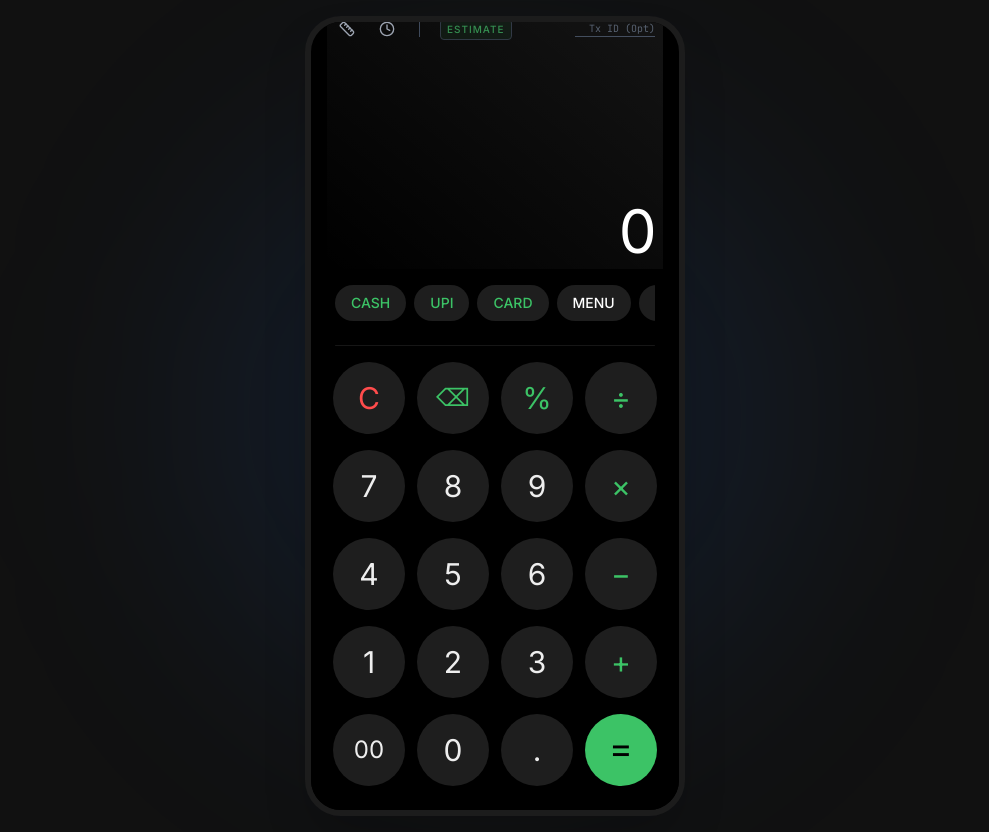
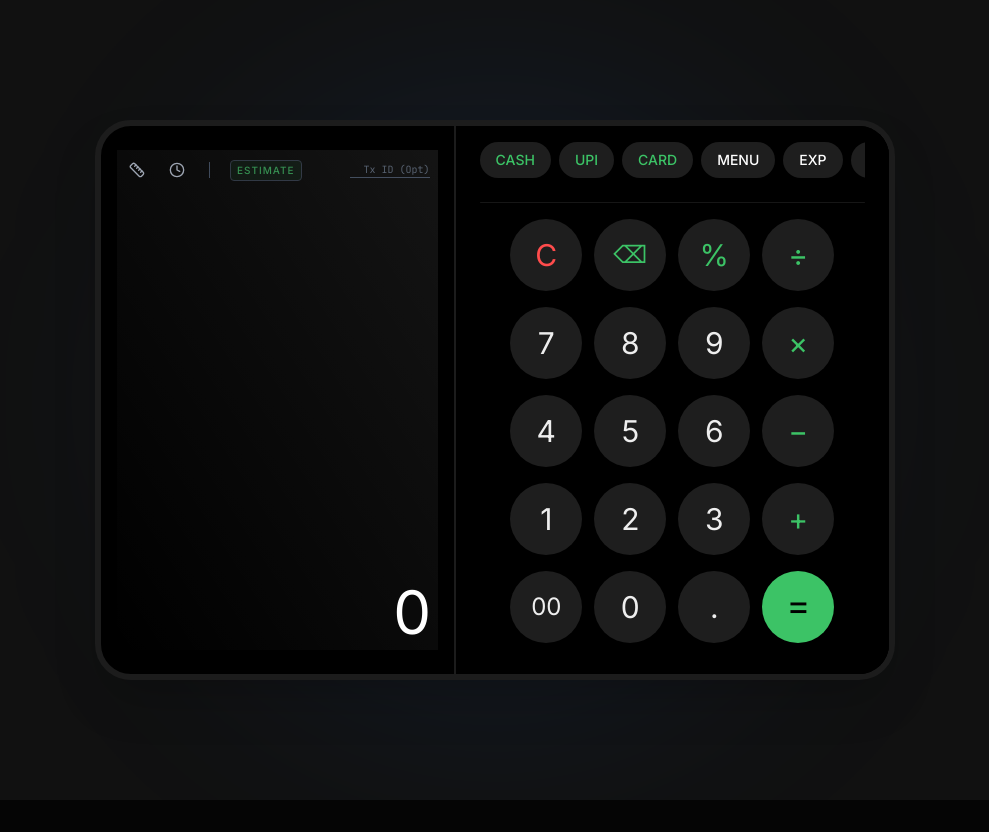
Before and after one commit to saurabhgpt143/UPOS, a React (Vite) app: page / in a window 1280 px wide. Shown: the whole page, without its empty margins (145-1134 px from the left). After the commit the page ends 800 px from the top, so only its background shows below. Built offline with nearby package versions, Linux system fonts and the light colour scheme.

Commit message:
feat: update POS device layout for desktop view
Refactor the device component to use a horizontal split-screen layout on desktop devices, separating the screen and keypad areas for improved usability.

```diff
--- a/src/components/POSDevice.tsx
+++ b/src/components/POSDevice.tsx
@@ -75,11 +75,11 @@ export function POSDevice() {
   };
 
   return (
-    <div className="relative w-full max-w-[400px] sm:w-[380px] h-[100dvh] sm:h-[800px] sm:max-h-[100dvh] bg-black sm:rounded-[36px] overflow-hidden flex flex-col items-center mx-auto sm:border-[6px] sm:border-[#1c1c1c] shadow-2xl">
+    <div className="relative w-full max-w-[400px] md:max-w-[800px] h-[100dvh] sm:h-[800px] md:h-[560px] sm:max-h-[100dvh] bg-black sm:rounded-[36px] overflow-hidden flex flex-col md:flex-row items-center md:items-stretch mx-auto sm:border-[6px] sm:border-[#1c1c1c] shadow-2xl">
       {/* Screen area */}
       <div
         className={cn(
-          "w-full pt-4 sm:pt-10 px-4 mb-2 relative z-10 flex flex-col justify-end transition-all duration-300 flex-1 min-h-0",
+          "w-full md:w-[45%] pt-4 sm:pt-10 md:pt-6 md:pb-6 px-4 mb-2 md:mb-0 relative z-10 flex flex-col justify-end md:justify-center transition-all duration-300 flex-1 min-h-0",
         )}
       >
         <POSScreen
@@ -102,10 +102,13 @@ export function POSDevice() {
         />
       </div>
 
+      {/* Separator for desktop */}
+      <div className="hidden md:block w-[2px] bg-[#1c1c1c] relative z-10 shadow-lg" />
+
       {/* Keypad Area */}
       <div
         className={cn(
-          "w-full relative z-10 bg-black transition-all duration-300 flex-shrink-0",
+          "w-full md:w-[55%] relative z-10 bg-black transition-all duration-300 flex-shrink-0 md:flex md:items-center md:justify-center",
         )}
       >
         <POSKeypad onKeyPress={handleKeyPress} mode={pos.screenMode} />
--- a/src/components/POSScreen.tsx
+++ b/src/components/POSScreen.tsx
@@ -101,8 +101,8 @@ export function POSScreen({
       className={cn(
         "w-full bg-black flex flex-col relative transition-all duration-300",
         mode === "CALC"
-          ? "min-h-[160px] flex-1 sm:flex-none sm:h-[260px]"
-          : "flex-1 sm:h-auto",
+          ? "min-h-[160px] flex-1 sm:flex-none sm:h-[260px] md:h-full md:flex-1"
+          : "flex-1 sm:h-auto md:h-full",
       )}
     >
       {/* Screen Content Wrapper */}
```
